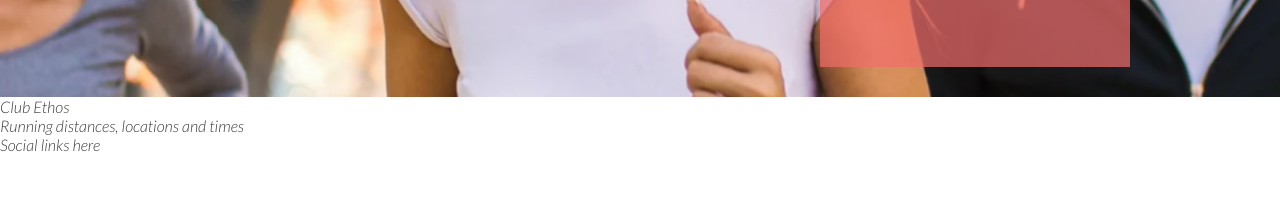
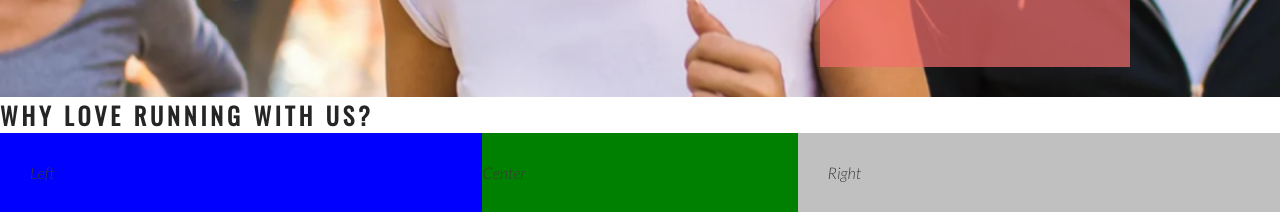
Before and after one commit to MiaTothova/love-running, a plain HTML site: page index.html in a window 1280 px wide. Shown: the part 578-800 px from the top of the page. Drawn offline with nearby package versions, Linux system fonts and the light colour scheme.

Commit message:
add club  ethos main  structure

```diff
--- a/assets/css/style.css
+++ b/assets/css/style.css
@@ -24,6 +24,7 @@ h1, h2 {
 #logo {
     float: left;
     font-size: 280%;
+    margin-left: 30px;
 }
 
 /* navigation links */
@@ -111,3 +112,29 @@ animation-fill-mode: forwards;
 
     position: absolute;
 }
+
+/* club ethos */
+
+#club-ethos {
+    height: 600px;
+}
+
+#left-about {
+    padding: 30px;
+    width: 33%;
+    float: left;
+    background-color: blue;
+}
+
+#right-about {
+    padding: 30px;
+    width: 33%;
+    float: right;
+    background-color: silver;
+}
+
+#center-about {
+    padding: 30px;
+    margin: 0 auto;
+    background-color: green;
+}
--- a/index.html
+++ b/index.html
@@ -37,7 +37,12 @@
             <h3>Dublin Docklands & Pheonix Park</h3>
         </div>
     </section>
-    <section>Club Ethos</section>
+    <section id="club-ethos">
+        <h1>Why Love Running With Us?</h1>
+        <div id="left-about">Left</div>
+        <div id="right-about">Right</div>
+        <div id="center-about">Center</div>
+    </section>
     <section>Running distances, locations and times</section>
     <footer>Social links here</footer>
 </body>
```
